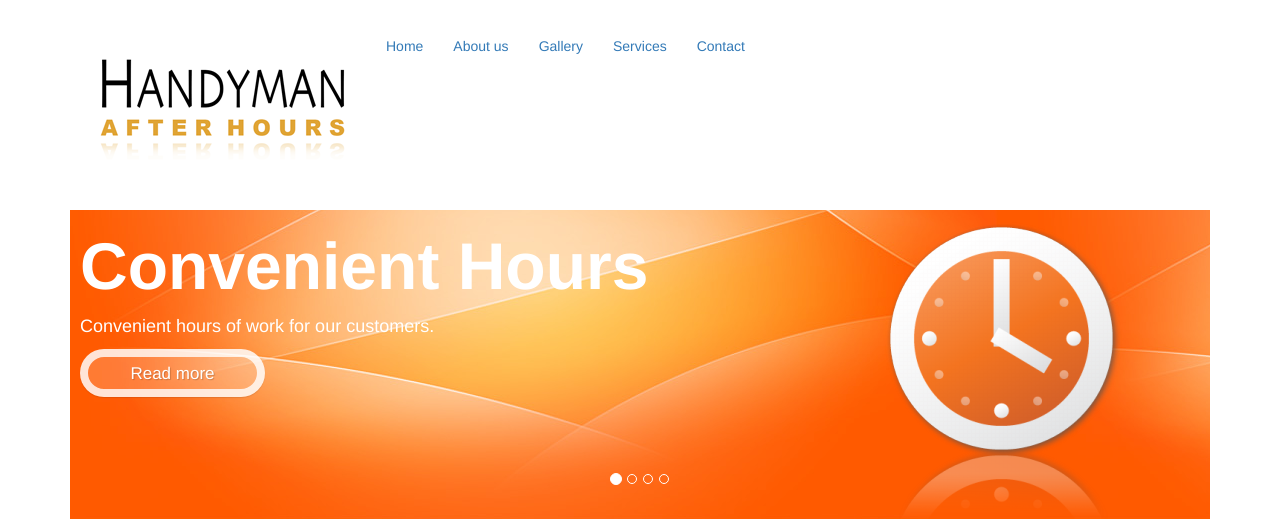
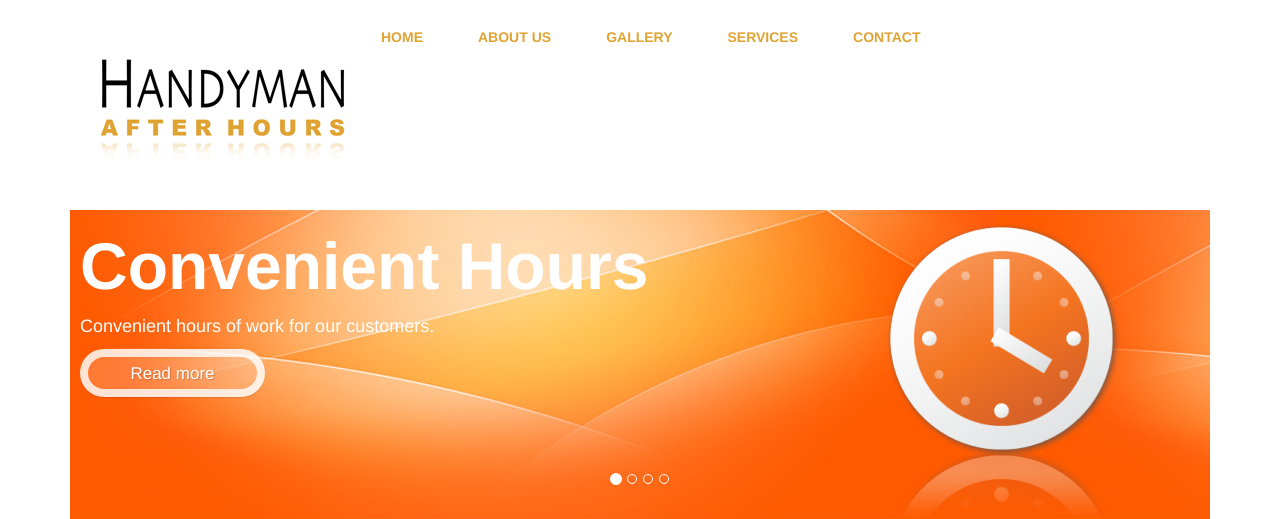
Before and after one commit to koniaczek/handymanafterhours, a Django app: page / in a window 1280 px wide. Shown: the top 519 px of the page. Run offline with Django 3.2, Linux system fonts and the light colour scheme; some libraries are stand-ins or nearby versions.

Commit message:
Fixing menu

```diff
--- a/HandyMan/static/css/main.css
+++ b/HandyMan/static/css/main.css
@@ -171,3 +171,22 @@ h3.column-title {
 	text-align: center;
 	background: rgba(255,255,255,0.2);
 }
+
+.navbar-nav > li {
+	float: left;
+	margin-right: 35px;
+}
+
+.navbar-nav > li > a {
+    text-decoration: none;
+    text-transform: uppercase;
+    font-size: 14px;
+    font-weight: bold;
+    display: block;
+    background: none;
+    color: #e0a434;
+    padding: 5px 10px;
+    border: none;
+    position: relative;
+    top: 1px;
+}
```
